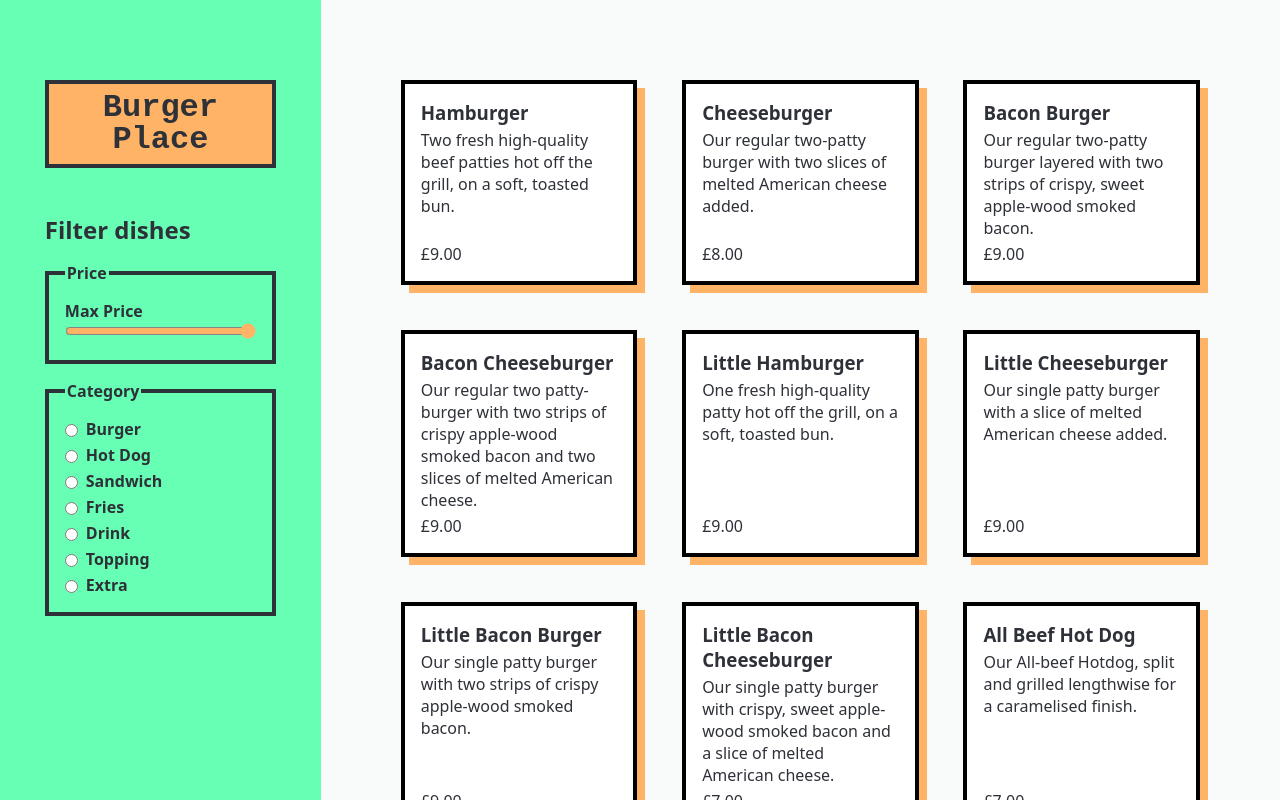
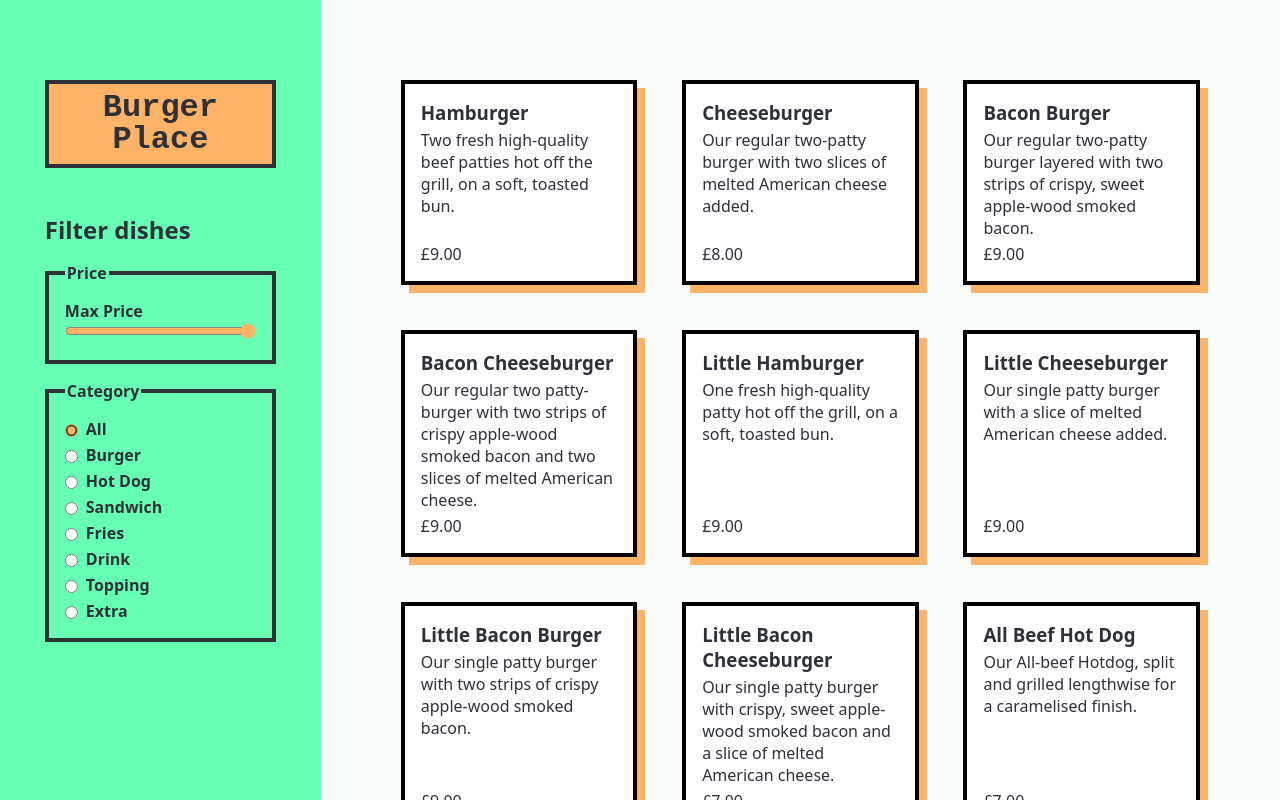
Before and after one commit to foundersandcoders/react-state-challenge, a React (Vite) app: page / in a window 1280 px wide. Shown: the top 800 px of the page. Built offline with nearby package versions, Linux system fonts and the light colour scheme.

Commit message:
Write category filtering challenge + test/solution

```diff
--- a/challenge/App.jsx
+++ b/challenge/App.jsx
@@ -26,6 +26,10 @@ function App() {
             </fieldset>
             <fieldset>
               <legend>Category</legend>
+              <label htmlFor="all">
+                <input type="radio" name="categories" id="all" value="all" />
+                all
+              </label>
               {categories.map((c) => (
                 <label htmlFor={c} key={c}>
                   <input type="radio" name="categories" id={c} value={c} />
--- a/solution/App.jsx
+++ b/solution/App.jsx
@@ -5,6 +5,7 @@ import ListDishes from "./ListDishes.jsx";
 
 function App() {
   const [max, setMax] = useState(9);
+  const [category, setCategory] = useState("all");
   return (
     <main>
       <section aria-label="filters">
@@ -13,12 +14,12 @@ function App() {
           <form>
             <h2>Filter dishes</h2>
             <FilterPrice max={max} setMax={setMax} />
-            <FilterCategory max={max} />
+            <FilterCategory category={category} setCategory={setCategory} />
           </form>
         </div>
       </section>
       <section aria-label="dishes">
-        <ListDishes max={max} />
+        <ListDishes max={max} category={category} />
       </section>
     </main>
   );
--- a/solution/FilterCategory.jsx
+++ b/solution/FilterCategory.jsx
@@ -3,13 +3,34 @@ import dishes from "./data.js";
 // Get all unique categories from the array of dishes
 const categories = [...new Set(dishes.map((dish) => dish.category))];
 
-export default function FilterCategory() {
+export default function FilterCategory({ category, setCategory }) {
+  function update(event) {
+    setCategory(event.target.value);
+  }
   return (
     <fieldset>
       <legend>Category</legend>
+      <label htmlFor="all">
+        <input
+          type="radio"
+          name="categories"
+          id="all"
+          value="all"
+          checked={category === "all"}
+          onChange={update}
+        />
+        all
+      </label>
       {categories.map((c) => (
         <label htmlFor={c} key={c}>
-          <input type="radio" name="categories" id={c} value={c} />
+          <input
+            type="radio"
+            name="categories"
+            id={c}
+            value={c}
+            checked={category === c}
+            onChange={update}
+          />
           {c}
         </label>
       ))}
--- a/solution/ListDishes.jsx
+++ b/solution/ListDishes.jsx
@@ -1,10 +1,11 @@
 import dishes from "./data.js";
 
-export default function ListDishes({ max = 9 }) {
+export default function ListDishes({ max, category }) {
   return (
     <ul className="grid">
       {dishes
         .filter((dish) => dish.price <= max)
+        .filter((dish) => dish.category === category || category === "all")
         .map((dish) => (
           <li key={dish.id} className="card">
             <h3>{dish.name}</h3>
```
Also changed, not shown: 2 other files (tests, documents, lock files or other folders).
